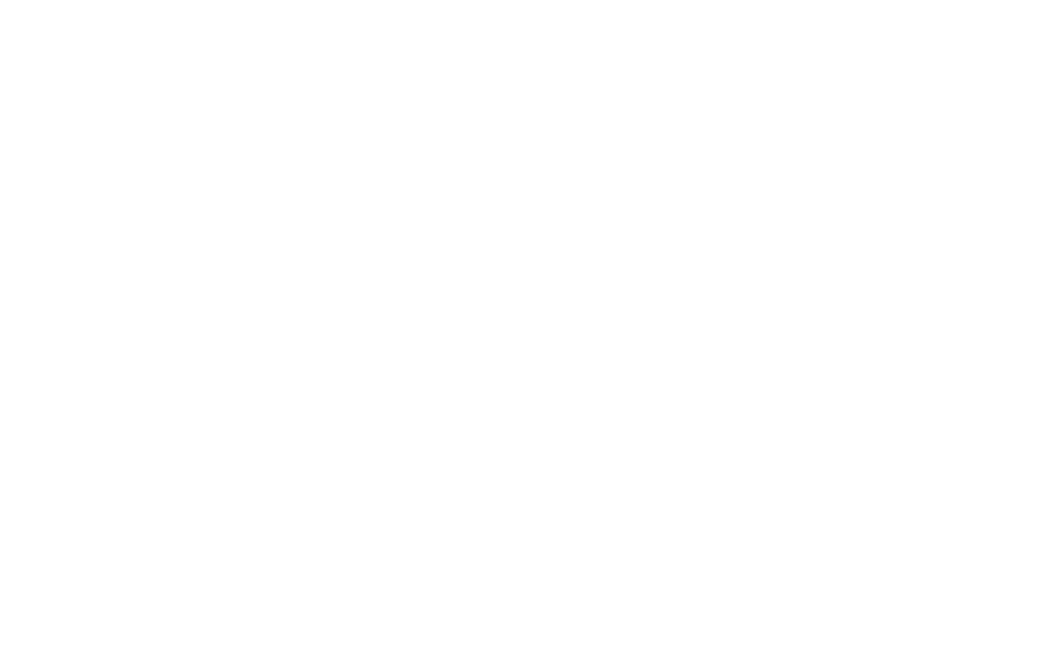
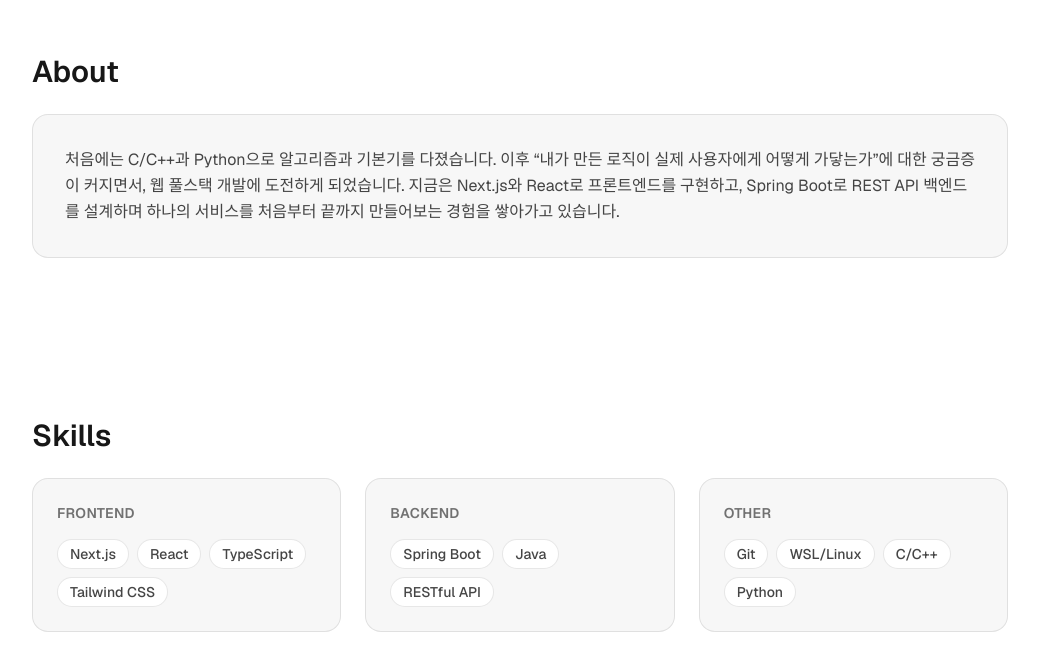
Before and after one commit to JinwookChei/portfolio, a Next.js app in the folder portfolio-frontend/: page / in a window 1280 px wide. Shown: the part 826-1496 px from the top of the page, without its empty margins (120-1159 px from the left). Before the commit the page ends 800 px from the top, so only its background shows below. Built offline with nearby package versions, Linux system fonts and the light colour scheme.

Commit message:
feat: about

```diff
--- a/portfolio-frontend/src/app/page.tsx
+++ b/portfolio-frontend/src/app/page.tsx
@@ -1,10 +1,12 @@
 import Hero from "@/components/Hero";
+import About from "@/components/About";
 
 export default function Home() {
-  // TODO: Hero 아래에 About, Skills, Projects, Contact 섹션을 순서대로 추가합니다.
+  // TODO: About 아래에 Projects, Contact 섹션을 순서대로 추가합니다.
   return (
     <div>
       <Hero />
+      <About />
     </div>
   );
 }
--- /dev/null
+++ b/portfolio-frontend/src/components/About.tsx
@@ -0,0 +1,87 @@
+// About + Skills 섹션: 자기소개와 기술 스택을 함께 보여주는 컴포넌트입니다.
+// Navbar의 "About"과 "Skills" 메뉴가 각각 id="about", id="skills"로 스크롤 이동하므로,
+// 하나의 컴포넌트 안에 두 개의 <section>을 나누어 배치했습니다.
+
+// 카테고리별 기술 스택 목록입니다. 배열이라서 새로운 카테고리나 기술을
+// 추가/삭제하고 싶을 때 이 목록만 수정하면 됩니다.
+const SKILL_CATEGORIES = [
+  {
+    title: "Frontend",
+    skills: ["Next.js", "React", "TypeScript", "Tailwind CSS"],
+  },
+  {
+    title: "Backend",
+    skills: ["Spring Boot", "Java", "RESTful API"],
+  },
+  {
+    title: "Other",
+    // 기존에 다뤄본 언어/도구를 자유롭게 추가하세요. (예: C/C++, Python 등)
+    skills: ["Git", "WSL/Linux", "C/C++", "Python"],
+  },
+];
+
+export default function About() {
+  return (
+    <>
+      {/* ---------- About: 자기소개 카드 ---------- */}
+      {/* scroll-mt-16: 고정된 Navbar(h-16)에 제목이 가려지지 않도록 스크롤 여백 확보 */}
+      <section
+        id="about"
+        className="mx-auto max-w-5xl scroll-mt-16 px-4 py-20 sm:px-6"
+      >
+        <h2 className="text-2xl font-semibold text-foreground sm:text-3xl">
+          About
+        </h2>
+
+        {/* 소개글을 담는 카드 영역 */}
+        {/* TODO: 아래 소개 문구를 본인의 실제 이야기로 교체하세요. */}
+        <div className="mt-6 rounded-2xl border border-foreground/10 bg-foreground/[0.03] p-6 sm:p-8">
+          <p className="leading-relaxed text-foreground/80">
+            처음에는 C/C++과 Python으로 알고리즘과 기본기를 다졌습니다.
+            이후 &ldquo;내가 만든 로직이 실제 사용자에게 어떻게 가닿는가&rdquo;에
+            대한 궁금증이 커지면서, 웹 풀스택 개발에 도전하게 되었습니다.
+            지금은 Next.js와 React로 프론트엔드를 구현하고, Spring Boot로
+            REST API 백엔드를 설계하며 하나의 서비스를 처음부터 끝까지
+            만들어보는 경험을 쌓아가고 있습니다.
+          </p>
+        </div>
+      </section>
+
+      {/* ---------- Skills: 기술 스택 태그 ---------- */}
+      <section
+        id="skills"
+        className="mx-auto max-w-5xl scroll-mt-16 px-4 py-20 sm:px-6"
+      >
+        <h2 className="text-2xl font-semibold text-foreground sm:text-3xl">
+          Skills
+        </h2>
+
+        {/* 반응형 그리드: 모바일 1열 -> sm 2열 -> lg 3열 */}
+        <div className="mt-6 grid grid-cols-1 gap-6 sm:grid-cols-2 lg:grid-cols-3">
+          {SKILL_CATEGORIES.map((category) => (
+            <div
+              key={category.title}
+              className="rounded-2xl border border-foreground/10 bg-foreground/[0.03] p-6"
+            >
+              <h3 className="text-sm font-semibold uppercase tracking-wide text-foreground/60">
+                {category.title}
+              </h3>
+
+              {/* 기술 이름들을 뱃지(태그) 형태로 나열 */}
+              <div className="mt-4 flex flex-wrap gap-2">
+                {category.skills.map((skill) => (
+                  <span
+                    key={skill}
+                    className="rounded-full border border-foreground/10 bg-background px-3 py-1 text-sm font-medium text-foreground/80"
+                  >
+                    {skill}
+                  </span>
+                ))}
+              </div>
+            </div>
+          ))}
+        </div>
+      </section>
+    </>
+  );
+}
```
